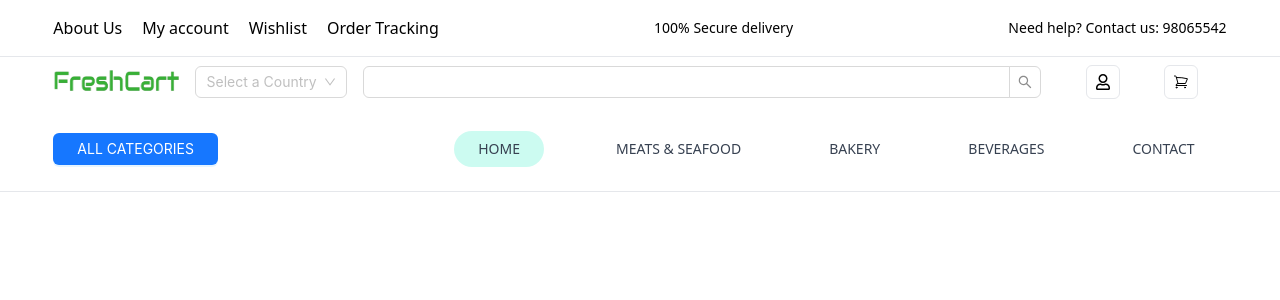
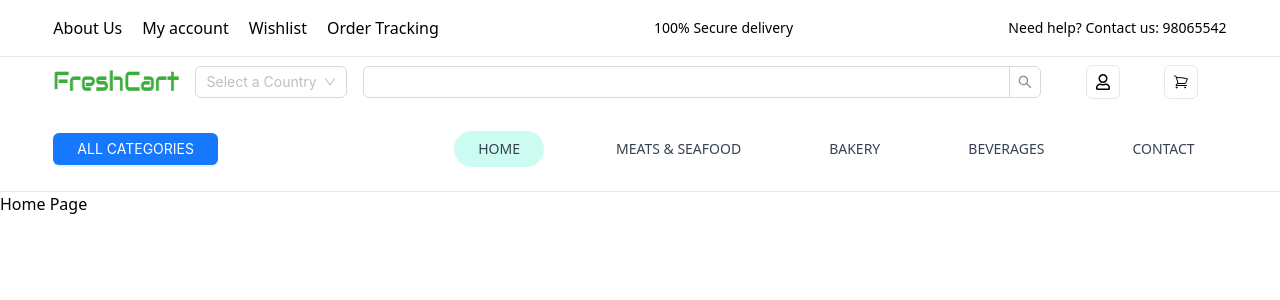
Before and after one commit to rohitghatal1/FreshCart-Ecommerce, a React (Vite) app: page / in a window 1280 px wide. Shown: the top 300 px of the page. Built offline with nearby package versions, Linux system fonts and the light colour scheme.

Commit message:
imported main in app

```diff
--- a/src/App.tsx
+++ b/src/App.tsx
@@ -1,10 +1,10 @@
 import "./App.css";
-import Header from "./components/header/Header";
+import MainScreen from "./components/MainScreen";
 
 function App() {
   return (
     <>
-      <Header />
+      <MainScreen />
     </>
   );
 }
--- a/src/components/MainScreen.tsx
+++ b/src/components/MainScreen.tsx
@@ -1,4 +1,5 @@
 import Header from "./header/Header";
+import Homepage from "./pages/Homepage";
 
 const MainScreen: React.FC = () => {
   return (
@@ -7,6 +8,10 @@ const MainScreen: React.FC = () => {
         <div>
           <Header />
         </div>
+
+        <div>
+          <Homepage />
+        </div>
       </div>
     </>
   );
```
